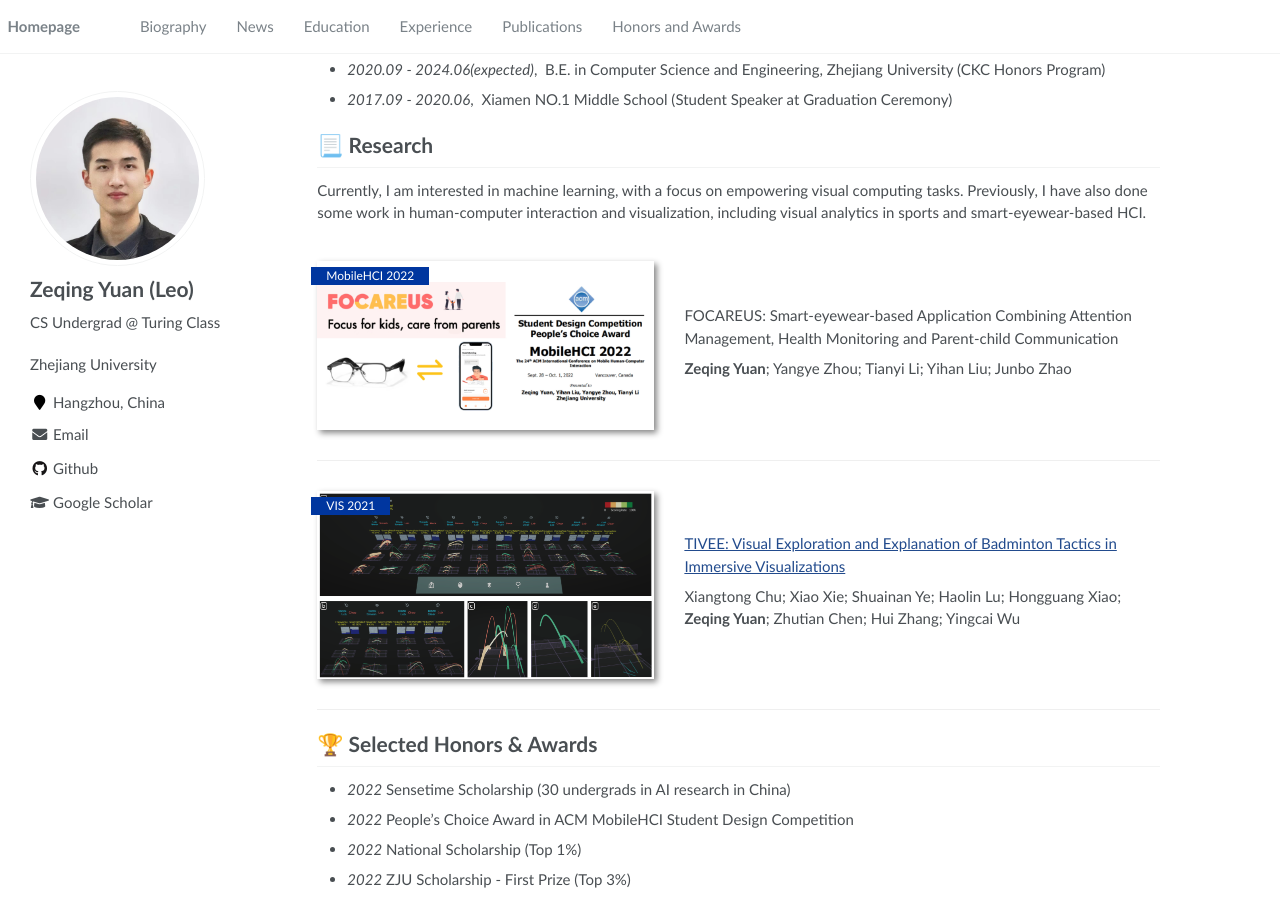
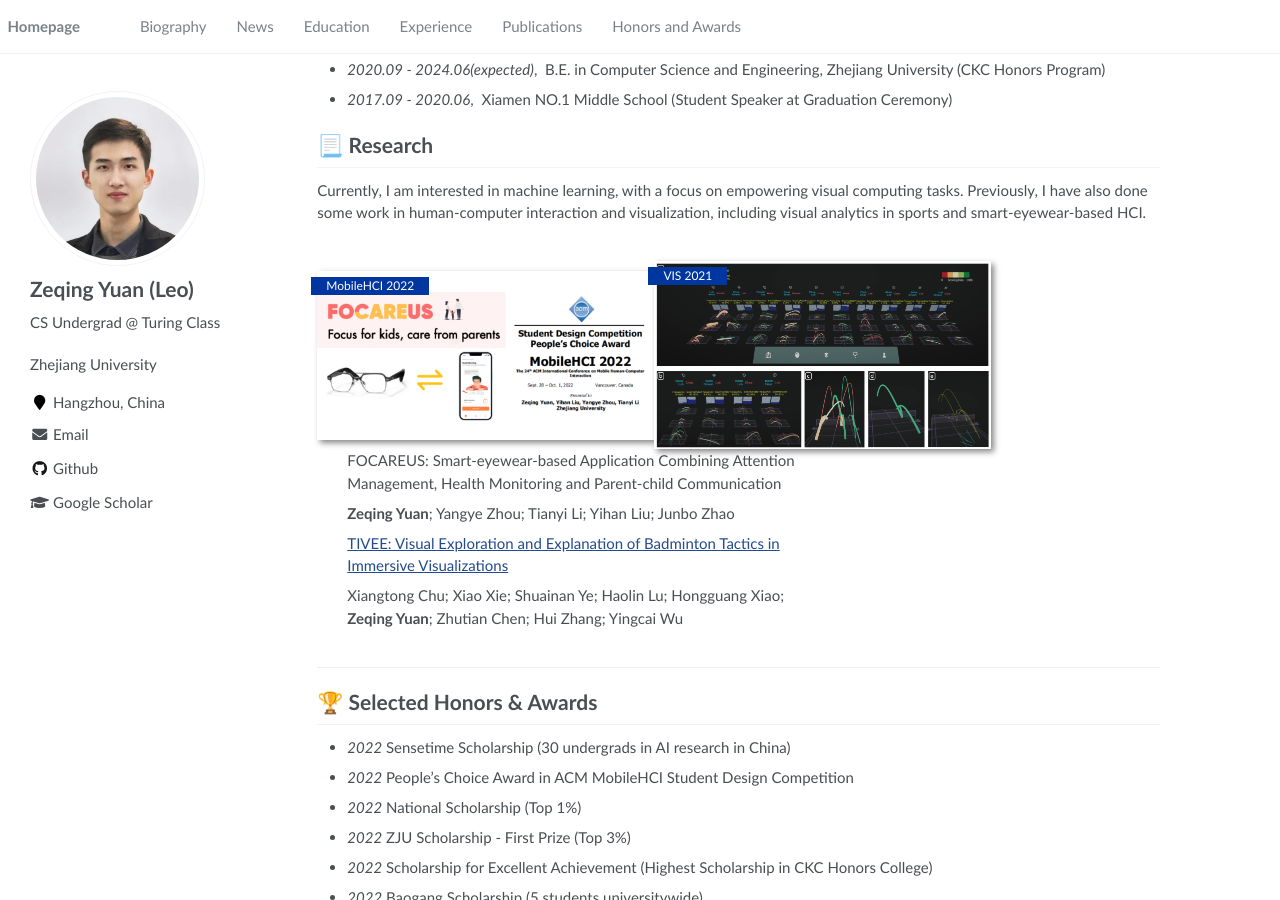
Before and after one commit to LeoYuan0111/LeoYuan0111.github.io, a Jekyll site: the page built from _pages/about.md, in a window 1280 px wide and 900 px high, scrolled down 442 px. Built offline with Jekyll 4.4.1, drawn with Linux system fonts in a browser that asks for light colours; comment, search, counter and statistics services are not loaded.

Commit message:
research

```diff
--- a/_pages/about.md
+++ b/_pages/about.md
@@ -33,21 +33,25 @@
 # 📃 Research
 Currently, I am interested in machine learning, with a focus on empowering visual computing tasks. Previously, I have also done some work in human-computer interaction and visualization, including visual analytics in sports and smart-eyewear-based HCI.
 
-<div class='paper-box'><div class='paper-box-image'><div><div class="badge">MobileHCI 2022</div><img src='images/MobileHCI.jpg' alt="sym" width="100%"></div></div>
+<div class='paper-box'><div class='paper-box-image'>
+
+<div><div class="badge">MobileHCI 2022</div><img src='images/MobileHCI.jpg' alt="sym" width="100%"></div></div>
 <div class='paper-box-text' markdown="1">
 
 FOCAREUS: Smart-eyewear-based Application Combining Attention Management, Health Monitoring and Parent-child Communication
 
 **Zeqing Yuan**; Yangye Zhou; Tianyi Li; Yihan Liu; Junbo Zhao
-</div></div>
+</div>
 
-<div class='paper-box'><div class='paper-box-image'><div><div class="badge">VIS 2021</div><img src='images/TIVEE.png' alt="sym" width="100%"></div></div>
+<div class='paper-box-image'><div><div class="badge">VIS 2021</div><img src='images/TIVEE.png' alt="sym" width="100%"></div></div>
 <div class='paper-box-text' markdown="1">
 
 [TIVEE: Visual Exploration and Explanation of Badminton Tactics in Immersive Visualizations](https://ieeexplore.ieee.org/abstract/document/9557225)
 
 Xiangtong Chu; Xiao Xie; Shuainan Ye; Haolin Lu; Hongguang Xiao; **Zeqing Yuan**; Zhutian Chen; Hui Zhang; Yingcai Wu
-</div></div>
+</div>
+
+</div>
 
 
 # 🏆 Selected Honors &amp; Awards
```
